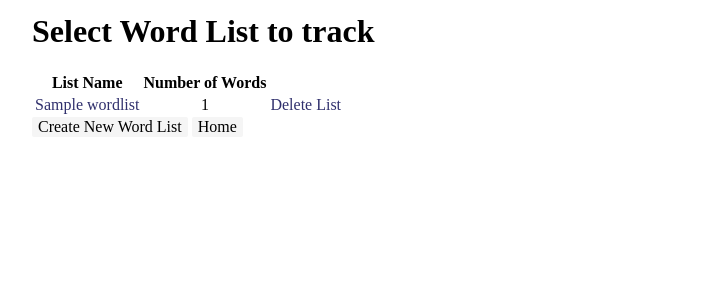
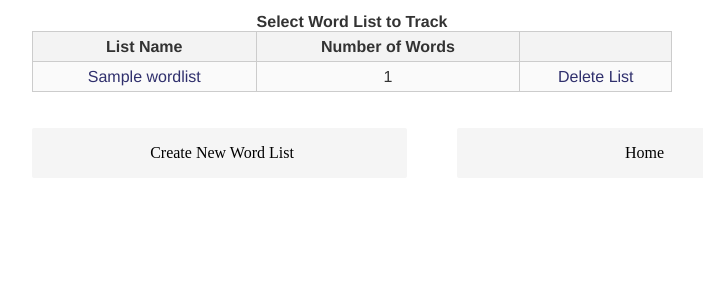
Before and after one commit to imcinerney/argot, a Django app: page /dictionary/word_list/view_user_word_lists in a window 1280 px wide. Shown: the part 57-357 px from the top of the page, without its empty margins (208-911 px from the left). Run offline with Django 3.2, Linux system fonts and the light colour scheme; a user stored in the database is signed in; data comes from the database, SQL or seed files in the repository; tables that the repository leaves empty hold one stand-in row (values such as "Sample post"); parts of the project's set-up code (start-up, migrations or seed data) failed here and were passed over.

Commit message:
Updated view word list page

```diff
--- a/dictionary/static/argot/main_style.css
+++ b/dictionary/static/argot/main_style.css
@@ -97,6 +97,14 @@ p#introduction {
   background-color: #F5F5F5;
 }
 
+.side_right {
+  width: 375px;
+  height: 50px;
+  float: right;
+  border-radius: 2px;
+  background-color: #F5F5F5;
+}
+
 .box_left {
   width: 200px;
   padding: 6px 0;
@@ -128,12 +136,38 @@ p#introduction {
   padding: 5px 0;
 }
 
-.side_right {
-  width: 375px;
-  height: 50px;
-  float: right;
-  border-radius: 2px;
-  background-color: #F5F5F5;
+table {
+  color: #333;
+  /* Lighten up font color */
+  font-family: Helvetica, Arial, sans-serif;
+  /* Nicer font */
+  width: 640px;
+  border-collapse: collapse;
+  border-spacing: 0;
+}
+
+td, th {
+  border: 1px solid #CCC;
+  height: 30px;
+}
+
+/* Make cells a bit taller */
+th {
+  background: #F3F3F3;
+  /* Light grey background */
+  font-weight: bold;
+  /* Make sure they're bold */
+}
+
+td {
+  background: #FAFAFA;
+  /* Lighter grey background */
+  text-align: center;
+  /* Center our text */
+}
+
+.underline {
+  border-bottom: 2px black;
 }
 
 form#login_form {
--- a/dictionary/static/argot/main_style.scss
+++ b/dictionary/static/argot/main_style.scss
@@ -109,6 +109,14 @@ p#introduction {
   background-color: map-get($colors, primary);
 }
 
+.side_right {
+  width: 375px;
+  height: 50px;
+  float: right;
+  border-radius: 2px;
+  background-color: map-get($colors, primary);
+}
+
 .box_left {
   width: 200px;
   padding: 6px 0;
@@ -139,14 +147,31 @@ p#introduction {
 .input_description {
   padding: 5px 0;
 }
-.side_right {
-  width: 375px;
-  height: 50px;
-  float: right;
-  border-radius: 2px;
-  background-color: map-get($colors, primary);
+
+table {
+    color: #333; /* Lighten up font color */
+    font-family: Helvetica, Arial, sans-serif; /* Nicer font */
+    width: 640px;
+    border-collapse:
+    collapse; border-spacing: 0;
 }
 
+td, th { border: 1px solid #CCC; height: 30px; } /* Make cells a bit taller */
+
+th {
+    background: #F3F3F3; /* Light grey background */
+    font-weight: bold; /* Make sure they're bold */
+}
+
+td {
+    background: #FAFAFA; /* Lighter grey background */
+    text-align: center; /* Center our text */
+}
+
+
+.underline {
+  border-bottom: 2px black;
+}
 
 form#login_form {
   font-size: 20px;
--- a/dictionary/templates/dictionary/view_user_word_lists.html
+++ b/dictionary/templates/dictionary/view_user_word_lists.html
@@ -2,21 +2,25 @@
 
 {% block content %}
 
-<h1>Select Word List to track</h1>
 <table>
-  <th align='center'>List Name</th>
+  <caption><b>Select Word List to Track</b></caption>
+  <tbody>
+  <th class='right-border' align='center'>List Name</th>
   <th>Number of Words</th>
+  <th></th>
 {% for word_list in word_lists %}
   <tr>
-    <td><a href="/dictionary/word_list/{{ word_list.id }}/">{{ word_list.list_name }}</a></td>
+    <td class='right-border'><a href="/dictionary/word_list/{{ word_list.id }}/">{{ word_list.list_name }}</a></td>
     <td align='center'>{{ word_list.word_list_length }}</td>
     {% if word_list.entries_list|length > 5 %}
       <td align='center'><a href='/dictionary/word_list/{{word_list.id}}/play_game'>Practice Words</a></td>
     {% endif %}
     <td align='center'><a href='/dictionary/word_list/delete/{{word_list.id}}'>Delete List</a></td>
   </tr>
+  </tbody>
 {% endfor %}
 </table>
-<a href='/dictionary/word_list/create_word_list'><button>Create New Word List</button></a>
-<a href='/'><button>Home</button></a>
+<br></br>
+<a href='/dictionary/word_list/create_word_list'><button class='btn side_left'>Create New Word List</button></a>
+<a href='/'><button class='btn side_right'>Home</button></a>
 {% endblock %}
```
